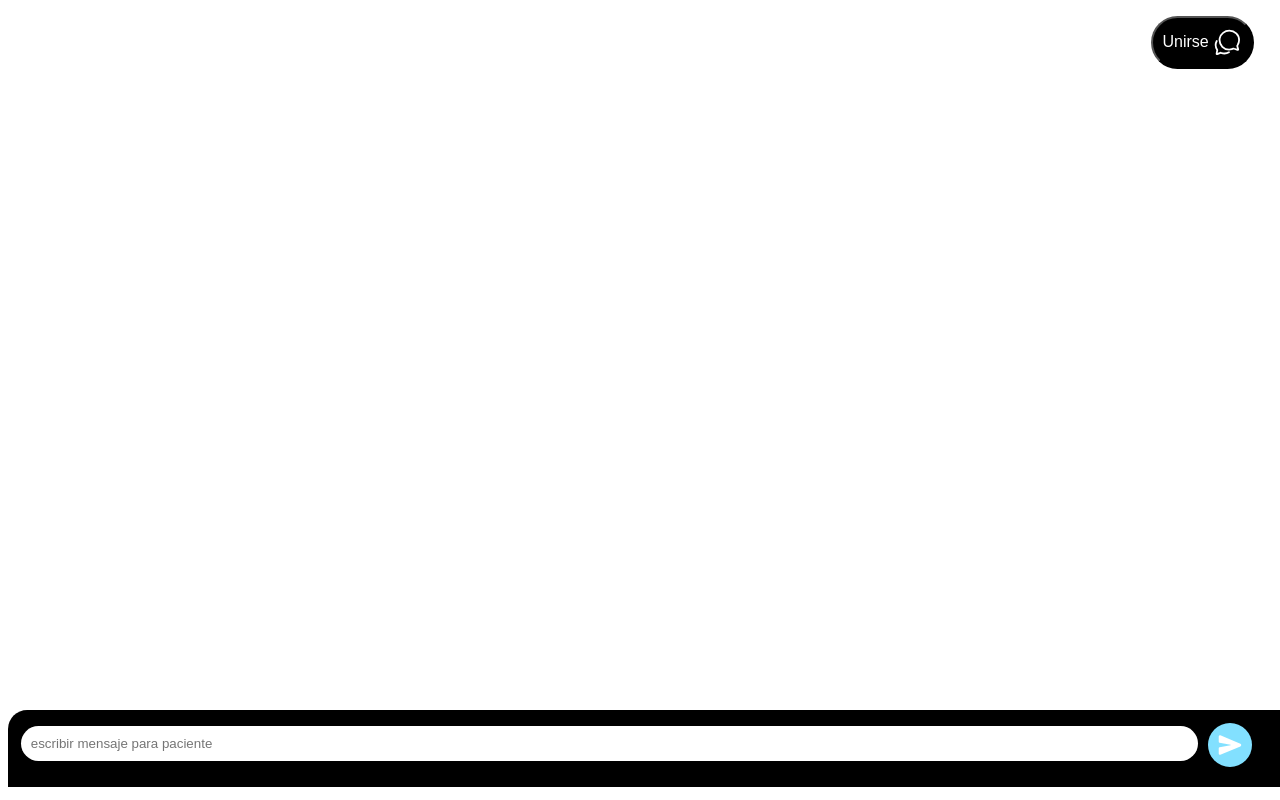
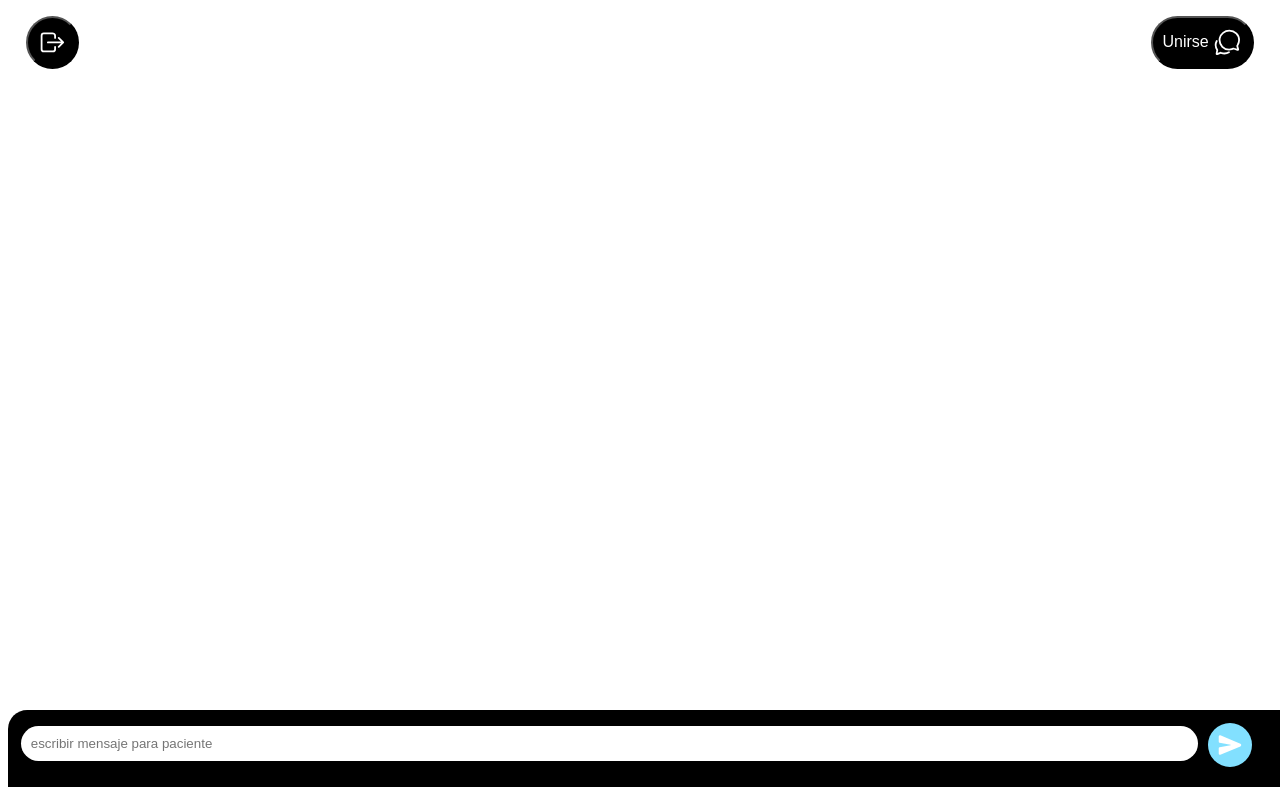
Before and after one commit to Aandresmc/socketio-rooms-chat, a website: page src/example-client.html in a window 1280 px wide. Drawn offline with nearby package versions, Linux system fonts and the light colour scheme; no server answers.

Commit message:
delete room

```diff
--- a/src/example-client.html
+++ b/src/example-client.html
@@ -104,10 +104,17 @@
       background-color: #000;
       color: white;
     }
+    #logout{
+      right: initial!important;
+      left: 10!important;
+    }
   </style>
 </head>
 
 <body>
+  <button class="btn-black" id="logout" type="button" onclick="logout()">
+    <ion-icon name="log-out-outline"></ion-icon>
+  </button>
   <button class="btn-black" id="join" type="button" onclick="joinRoom()"><span>Unirse</span>
     <ion-icon name="chatbubbles-outline"></ion-icon>
   </button>
--- a/src/index.js
+++ b/src/index.js
@@ -171,6 +171,7 @@ function createRoom() {
       const { idCoach, hash } = request;
       console.log(` ${idCoach} termino chat`);
       chat.emit("deleteUser", "Usuario desconectado de la sala");
+      socket.leaveAll();
       const index = rooms.findIndex(r => r.hash == hash);
       deleteRoom(index);
     });
```
